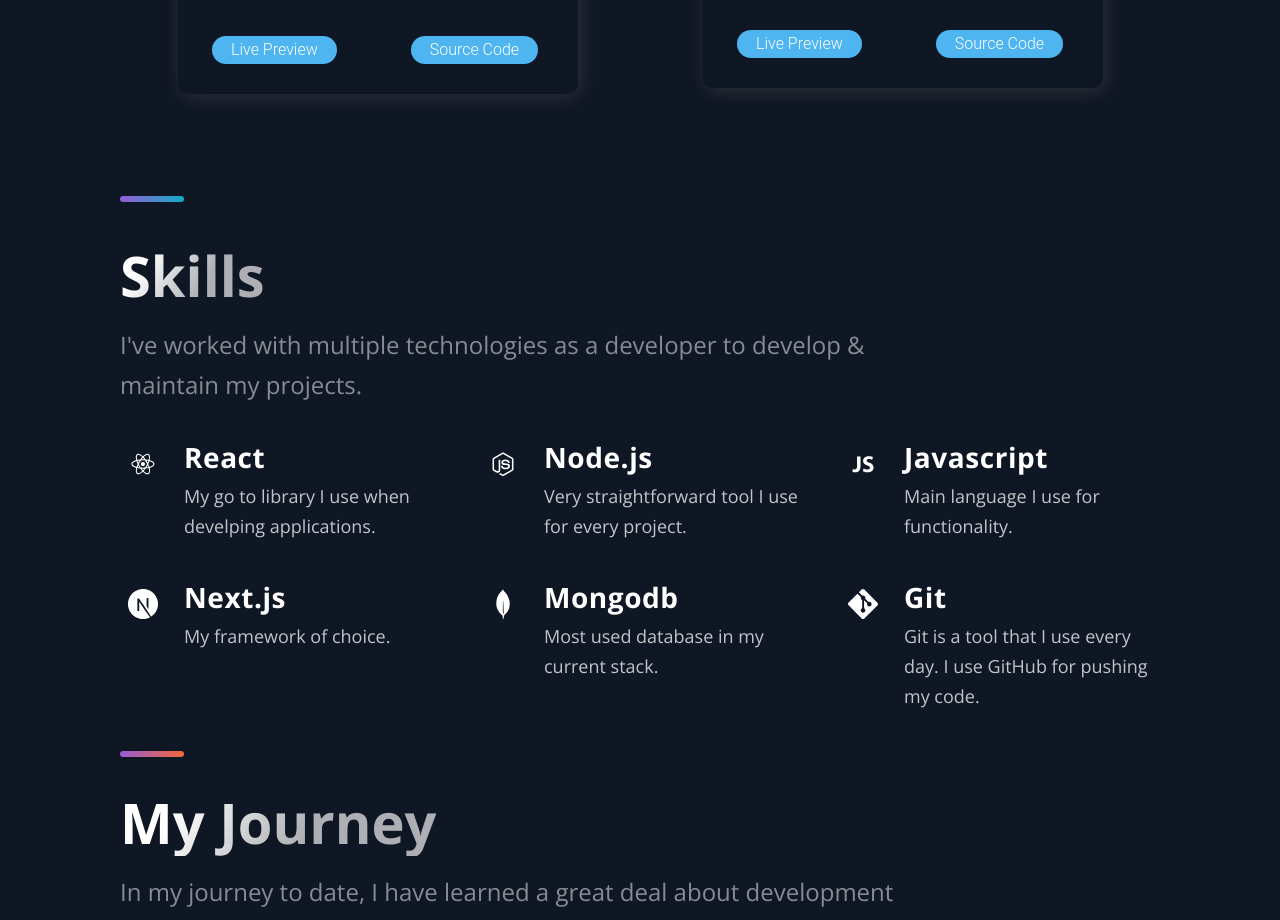
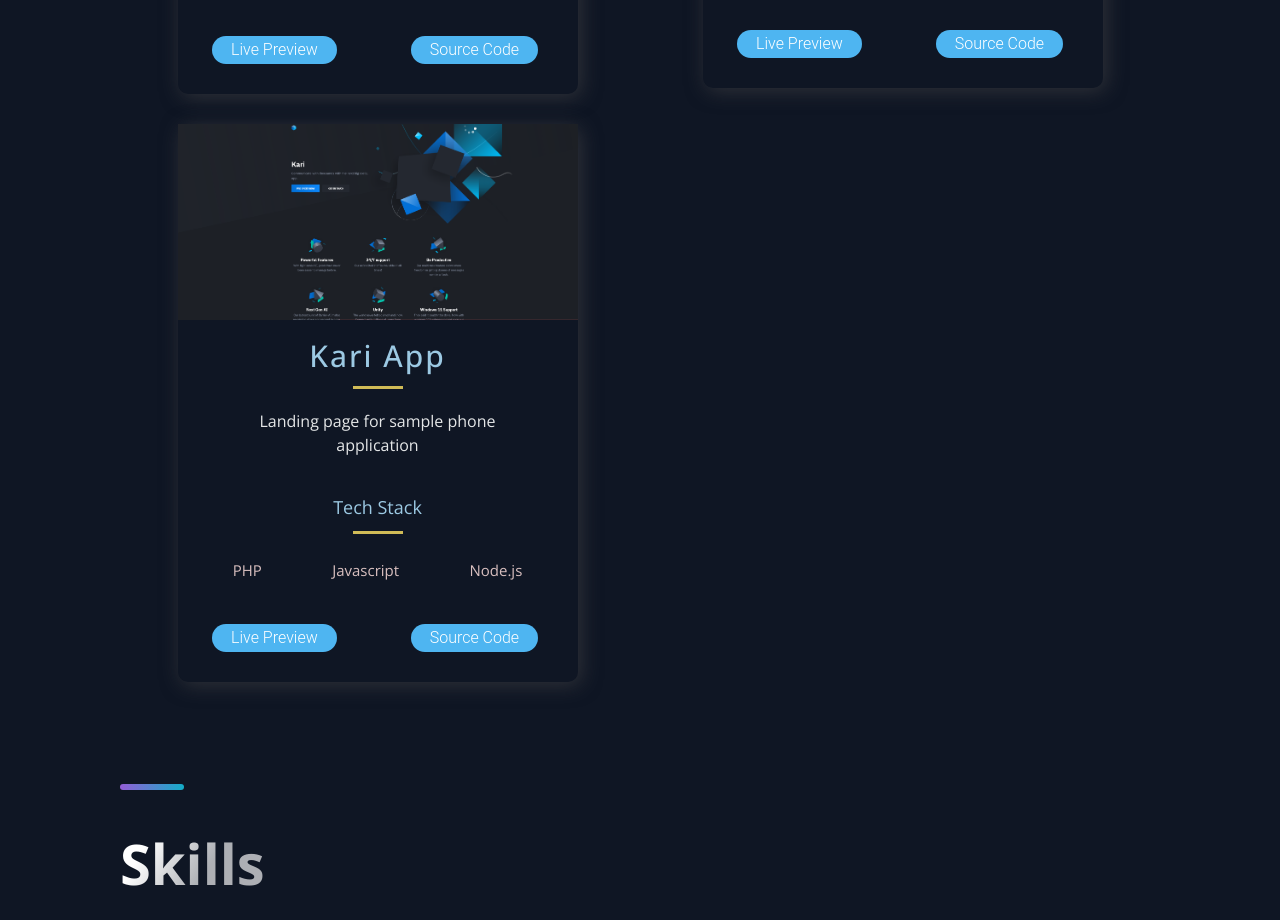
Before and after one commit to DevinVeney/OfficialPortfolio, a Next.js app: page / in a window 1280 px wide. Shown: the part 1380-2300 px from the top of the page. Built offline with nearby package versions, Linux system fonts and the light colour scheme.

Commit message:
added kari app project

```diff
--- a/src/constants/constants.js
+++ b/src/constants/constants.js
@@ -18,17 +18,15 @@
     visit: 'https://wonder-shop.vercel.app/',
     id: 1,
   },
-  /*{
-    title: 'ABS Tweaks',
-    description:
-      'ABS Tweaks or Arkaynine Boost Script is a collection of shell scripts written with the aim of enhancing the performance and battery life of an Android phone. It got 2 Lac+ downloads overall.',
-    image: '/images/abs.jpg',
-    tags: ['Shell', 'Busybox'],
-    source: 'https://github.com/lordarcadius/ABS-Tweaks',
-    visit:
-      'https://forum.xda-developers.com/t/tweak-mod-arm-x86-project-dark-booster-abs-tweaks-v5-0-2-3-6-0-23-01-2016.3120404/',
+  {
+    title: 'Kari App',
+    description: 'Landing page for sample phone application',
+    image: '/images/kari app landing page.png',
+    tags: ['PHP', 'Javascript', 'Node.js'],
+    source: 'https://github.com/DevinVeney/landing-page/tree/main',
+    visit: 'https://kariapp.000webhostapp.com/#',
     id: 2,
-  },
+  } /*
   {
     title: 'ElectraBlue Kernel',
     description:
@@ -61,7 +59,7 @@
     visit:
       'https://forum.xda-developers.com/t/c-apps-v2-unofficial-6-0-x-cyanogen-os-capps-v2-for-cm13-and-cm13-based-roms.3254865/',
     id: 3,
-  },*/
+  },*/,
 ];
 
 /*export const TimeLineData = [
```
Also changed, not shown: public/images/kari app landing page.png (added).
